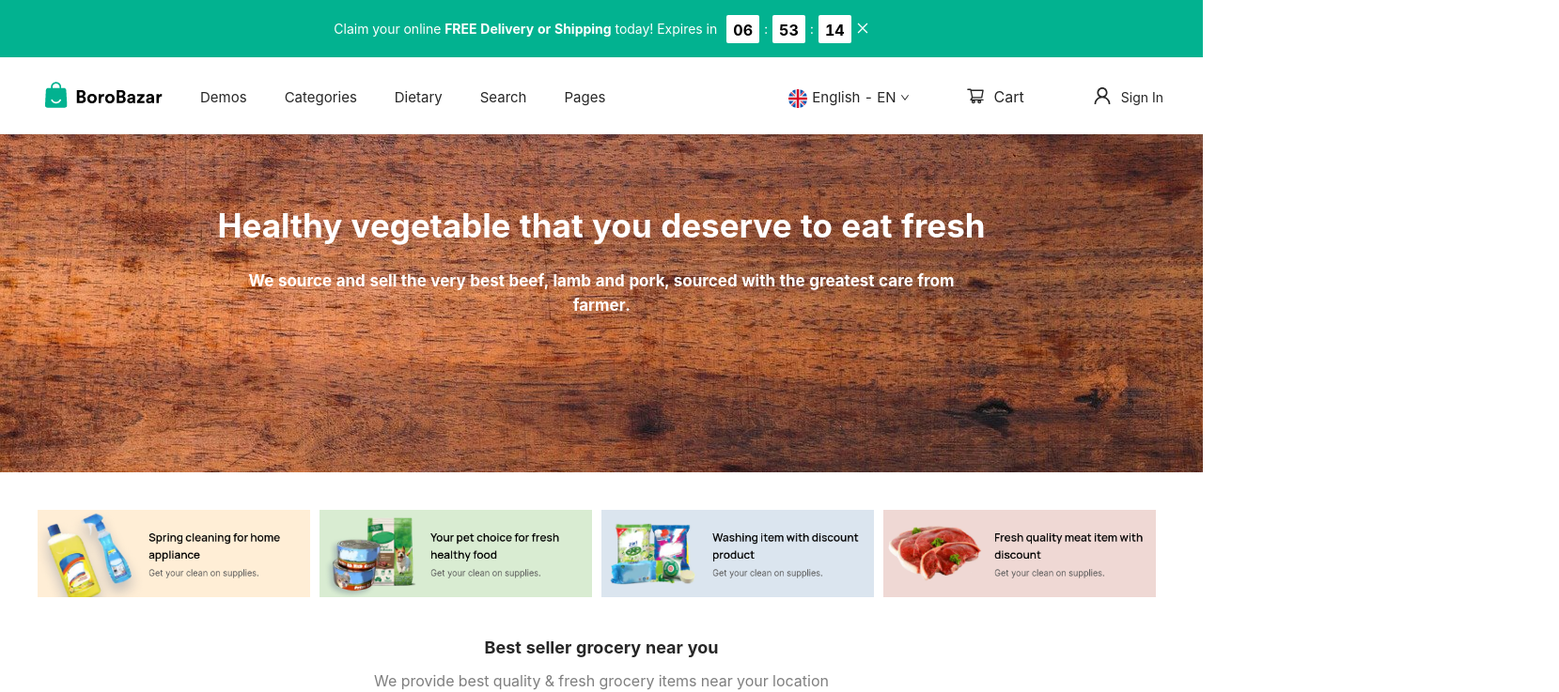
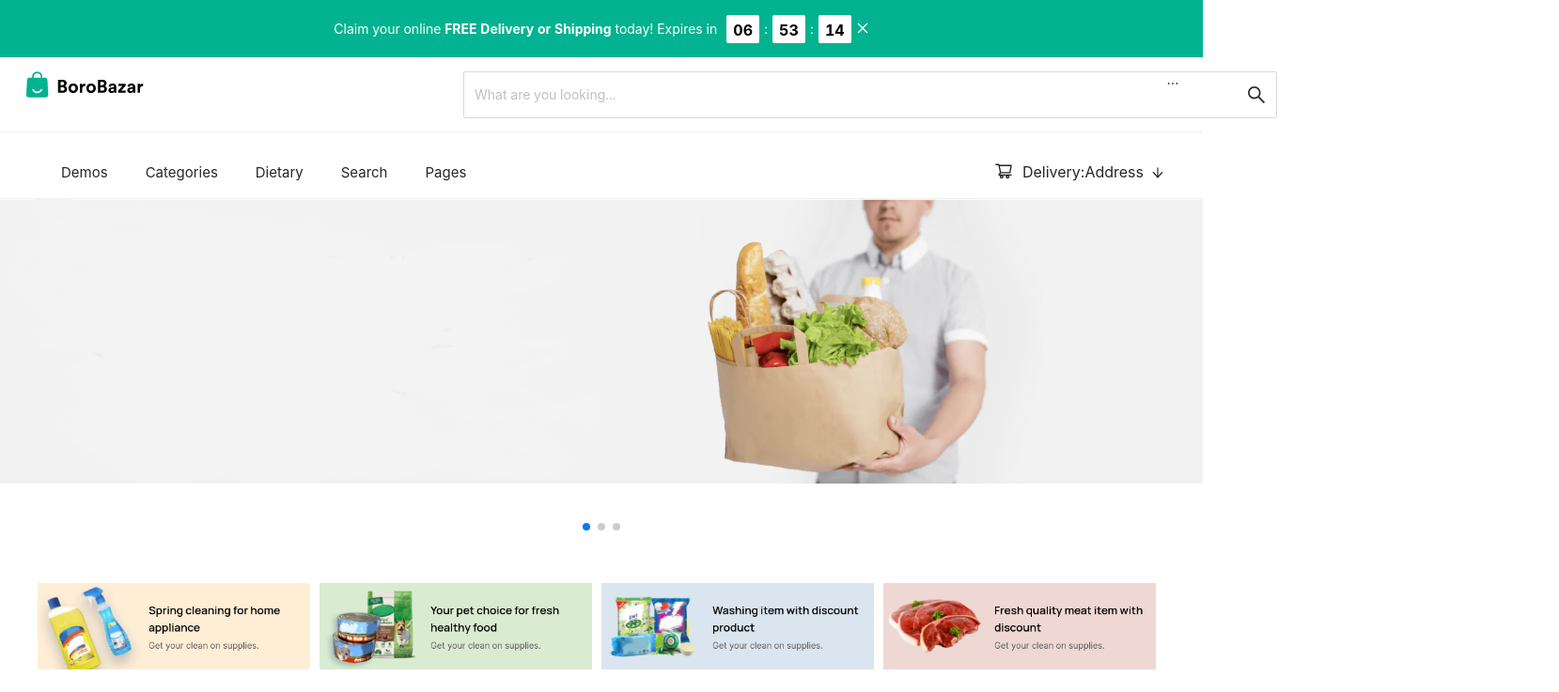
Before and after one commit to anwarhossain1/borobazar-6am, a React (Create React App) app: page / in a window 1280 px wide. Shown: the top 737 px of the page at 94% size, 1659 px wide, since content can reach past the window. Built offline with nearby package versions, Linux system fonts and the light colour scheme.

Commit message:
navbar and swiper component added

```diff
--- a/src/App.js
+++ b/src/App.js
@@ -3,12 +3,16 @@ import Homepage from "./components/Homepage/Homepage";
 import CountDown from "./components/Navbars/CountDown";
 import Navbar from "./components/Navbars/Navbar";
 import Footer from "./components/Footer/Footer";
+import MiddleNavbar from "./components/Navbars/MiddleNavbar";
 const App = () => {
   return (
     <div>
       <div>
         <div>
           <CountDown />
+        </div>
+        <div>
+          <MiddleNavbar />
         </div>
         <div>
           <Navbar />
--- a/src/components/Cards/CardSwipe/CardSwipe.jsx
+++ b/src/components/Cards/CardSwipe/CardSwipe.jsx
@@ -1,9 +1,10 @@
-import { Navigation } from "swiper";
+import SwiperCore, { Pagination } from "swiper";
 import { Swiper, SwiperSlide } from "swiper/react";
 import "swiper/swiper-bundle.min.css";
 import "swiper/swiper.min.css";
 
 import "./cardSwiper.css";
+SwiperCore.use([Pagination]);
 const CardSwipe = ({ images }) => {
   return (
     <Swiper
@@ -19,12 +20,13 @@ const CardSwipe = ({ images }) => {
       //       slidesPerView: 2,
       //     },
       //   }}
-      spaceBetween={100}
-      navigation
-      slidesPerView={3}
-      centeredSlides
-      onSlideChange={() => console.log("slide change")}
-      onSwiper={(swiper) => console.log(swiper)}
+      // spaceBetween={100}
+      // slidesPerView={1}
+      // centeredSlides
+      // onSlideChange={() => console.log("slide change")}
+      // onSwiper={(swiper) => console.log(swiper)}
+      // width={100}
+      pagination={true}
     >
       {images.map((card) => {
         return <SwiperSlide>{<img src={card.image} />}</SwiperSlide>;
--- a/src/components/Cards/CardSwipe/cardSwiper.css
+++ b/src/components/Cards/CardSwipe/cardSwiper.css
@@ -1,15 +1,33 @@
-.swiper-container {
+.swiper {
   width: 100%;
+  height: 100%;
+  z-index: -1;
 }
 
-@media screen and (min-width: 640px) {
-  .swiper-container {
-    width: 640px;
-  }
+.swiper-slide {
+  text-align: center;
+  font-size: 18px;
+  background: #fff;
+
+  /* Center slide text vertically */
+  display: -webkit-box;
+  display: -ms-flexbox;
+  display: -webkit-flex;
+  display: flex;
+  -webkit-box-pack: center;
+  -ms-flex-pack: center;
+  -webkit-justify-content: center;
+  justify-content: center;
+  -webkit-box-align: center;
+  -ms-flex-align: center;
+  -webkit-align-items: center;
+  align-items: center;
+  z-index: -1;
 }
 
-@media screen and (min-width: 768px) {
-  .swiper-container {
-    width: 768px;
-  }
+.swiper-slide img {
+  display: block;
+  width: 100%;
+  height: 80%;
+  object-fit: cover;
 }
--- a/src/components/Homepage/Homepage.jsx
+++ b/src/components/Homepage/Homepage.jsx
@@ -3,12 +3,29 @@ import Banner from "./Banner";
 import appleStore from "../../assets/images/app_store.png";
 import googleStore from "../../assets/images/google_play.png";
 import "./homepage.css";
+import image1 from "../../assets/images/app_promote.png";
+import image2 from "../../assets/images/superDiscount.png";
+import image3 from "../../assets/images/steak.png";
 
 import Cards from "../Cards/Cards";
+import CardSwipe from "../Cards/CardSwipe/CardSwipe";
 const Homepage = () => {
+  const images = [
+    {
+      image: image1,
+    },
+    {
+      image: image2,
+    },
+    {
+      image: image3,
+    },
+  ];
+
   return (
     <div>
-      <Banner />
+      {/* <Banner /> */}
+      <CardSwipe images={images} />
       <div className="cards">
         <Cards />
       </div>
--- /dev/null
+++ b/src/components/Navbars/MiddleNavbar.jsx
@@ -0,0 +1,156 @@
+import React, { useEffect, useState } from "react";
+import { Menu, Dropdown, Button } from "antd";
+import {
+  MenuOutlined,
+  DownOutlined,
+  MailOutlined,
+  ShoppingCartOutlined,
+  UserOutlined,
+  ArrowDownOutlined,
+  SearchOutlined,
+} from "@ant-design/icons";
+import logo from "../../assets/images/logo.png";
+import ukLogo from "../../assets/images/uk.png";
+import saLogo from "../../assets/images/saudi-arabia.png";
+import spainLogo from "../../assets/images/spain.png";
+import israelLogo from "../../assets/images/israel.png";
+import germanyLogo from "../../assets/images/germany.png";
+import chainaLogo from "../../assets/images/china.png";
+import Search from "../Search/Search";
+import "./middleNavbar.css";
+const { SubMenu, Item, Group } = Menu;
+
+const MiddleNavbar = () => {
+  //   const [scrolled, setScrolled] = useState(false);
+
+  //   //taking the scroll size
+  //   const handleScroll = () => {
+  //     const offset = window.scrollY;
+  //     if (offset > 30) {
+  //       setScrolled(true);
+  //     } else {
+  //       setScrolled(false);
+  //     }
+  //   };
+
+  //   useEffect(() => {
+  //     window.addEventListener("scroll", handleScroll);
+  //   }, []);
+  //   let navbarClasses = ["navbar"];
+  //   if (scrolled) {
+  //     navbarClasses.push("scrolled");
+  //   }
+  const menu = (
+    <Menu>
+      <Item key="0">
+        <a>
+          <img alt="uk" src={saLogo} className="lan-images" /> عربى - AR
+        </a>
+      </Item>
+      <Item key="1">
+        <a href="https://www.aliyun.com">
+          {" "}
+          <img alt="uk" src={ukLogo} className="lan-images" />
+          English - EN
+        </a>
+      </Item>
+
+      <Item key="2">
+        <img alt="uk" src={chainaLogo} className="lan-images" />
+        中国人 - ZH
+      </Item>
+      <Item key="2">
+        <img alt="uk" src={germanyLogo} className="lan-images" /> Deutsch - DE
+      </Item>
+      <Item key="2">
+        <img alt="uk" src={israelLogo} className="lan-images" />
+        rעברית - HE
+      </Item>
+      <Item key="2">
+        <img alt="uk" src={spainLogo} className="lan-images" />
+        Español - ES
+      </Item>
+    </Menu>
+  );
+  return (
+    <Menu mode="horizontal" style={{ padding: "5px", fontSize: "15px" }}>
+      <Item>
+        <img
+          alt="logo"
+          src={logo}
+          //   className={scrolled ? "logoVisible" : "logoHide"}
+        />
+      </Item>
+      <Item style={{ marginRight: "auto", boxShadow: "none" }}>
+        <Search />
+      </Item>
+
+      <Item>
+        <Dropdown overlay={menu} trigger={["click"]}>
+          <a className="ant-dropdown-link" onClick={(e) => e.preventDefault()}>
+            <img alt="uk" src={ukLogo} className="lan-images" />
+            English - EN <DownOutlined />
+          </a>
+        </Dropdown>
+      </Item>
+      <Item>
+        <Button
+          icon={<ShoppingCartOutlined style={{ fontSize: "20px" }} />}
+          type="text"
+          size="large"
+        >
+          Cart
+        </Button>
+      </Item>
+      <Item>
+        <Button
+          icon={<UserOutlined style={{ fontSize: "20px" }} />}
+          type="text"
+          shape="round"
+        >
+          Sign In
+        </Button>
+      </Item>
+      {/* {scrolled ? (
+        <>
+          <Item style={{ marginTop: "14px" }}>
+            <Button
+              type="text"
+              icon={<SearchOutlined style={{ fontSize: "20px" }} />}
+            />
+          </Item>
+          <Item style={{ marginTop: "14px" }}>
+            <Button
+              icon={<ShoppingCartOutlined style={{ fontSize: "20px" }} />}
+              type="text"
+              size="large"
+            >
+              Cart
+            </Button>
+          </Item>
+          <Item style={{ marginTop: "14px" }}>
+            <Button
+              icon={<UserOutlined style={{ fontSize: "20px" }} />}
+              type="text"
+              shape="round"
+            >
+              Sign In
+            </Button>
+          </Item>
+        </>
+      ) : (
+        <Item style={{ marginTop: "14px" }}>
+          <Button
+            icon={<ShoppingCartOutlined style={{ fontSize: "20px" }} />}
+            type="text"
+            size="large"
+          >
+            Delivery: <span>Address</span> <ArrowDownOutlined />
+          </Button>
+        </Item>
+      )} */}
+    </Menu>
+  );
+};
+
+export default MiddleNavbar;
--- a/src/components/Navbars/Navbar.css
+++ b/src/components/Navbars/Navbar.css
@@ -15,13 +15,14 @@
   width: 100%;
 }
 
-.logo {
+.logoVisible {
   margin-top: 20px;
   margin-bottom: 22px;
-  margin-left: 20px;
+  margin-left: 25px;
 }
-.logo_bottom {
-  border-bottom: none;
+
+.logoHide {
+  display: none;
 }
 
 .submenu {
--- a/src/components/Navbars/Navbar.jsx
+++ b/src/components/Navbars/Navbar.jsx
@@ -6,6 +6,8 @@ import {
   MailOutlined,
   ShoppingCartOutlined,
   UserOutlined,
+  ArrowDownOutlined,
+  SearchOutlined,
 } from "@ant-design/icons";
 import logo from "../../assets/images/logo.png";
 import ukLogo from "../../assets/images/uk.png";
@@ -38,58 +40,56 @@ const Navbar = () => {
   if (scrolled) {
     navbarClasses.push("scrolled");
   }
-  const menu = (
-    <Menu>
-      <Item key="0">
-        <a>
-          <img alt="uk" src={saLogo} className="lan-images" /> عربى - AR
-        </a>
-      </Item>
-      <Item key="1">
-        <a href="https://www.aliyun.com">
-          {" "}
-          <img alt="uk" src={ukLogo} className="lan-images" />
-          English - EN
-        </a>
-      </Item>
+  // const menu = (
+  //   <Menu>
+  //     <Item key="0">
+  //       <a>
+  //         <img alt="uk" src={saLogo} className="lan-images" /> عربى - AR
+  //       </a>
+  //     </Item>
+  //     <Item key="1">
+  //       <a href="https://www.aliyun.com">
+  //         {" "}
+  //         <img alt="uk" src={ukLogo} className="lan-images" />
+  //         English - EN
+  //       </a>
+  //     </Item>
 
-      <Item key="2">
-        <img alt="uk" src={chainaLogo} className="lan-images" />
-        中国人 - ZH
-      </Item>
-      <Item key="2">
-        <img alt="uk" src={germanyLogo} className="lan-images" /> Deutsch - DE
-      </Item>
-      <Item key="2">
-        <img alt="uk" src={israelLogo} className="lan-images" />
-        rעברית - HE
-      </Item>
-      <Item key="2">
-        <img alt="uk" src={spainLogo} className="lan-images" />
-        Español - ES
-      </Item>
-    </Menu>
-  );
+  //     <Item key="2">
+  //       <img alt="uk" src={chainaLogo} className="lan-images" />
+  //       中国人 - ZH
+  //     </Item>
+  //     <Item key="2">
+  //       <img alt="uk" src={germanyLogo} className="lan-images" /> Deutsch - DE
+  //     </Item>
+  //     <Item key="2">
+  //       <img alt="uk" src={israelLogo} className="lan-images" />
+  //       rעברית - HE
+  //     </Item>
+  //     <Item key="2">
+  //       <img alt="uk" src={spainLogo} className="lan-images" />
+  //       Español - ES
+  //     </Item>
+  //   </Menu>
+  // );
   return (
     <Menu
       className={navbarClasses.join(" ")}
       mode="horizontal"
       style={{ padding: "5px", fontSize: "15px" }}
     >
-      <Item className="logo_bottom">
-        <img alt="logo" src={logo} className="logo" />
+      <Item>
+        <img
+          alt="logo"
+          src={logo}
+          className={scrolled ? "logoVisible" : "logoHide"}
+        />
       </Item>
 
       <>
         <SubMenu title="Demos" style={{ marginTop: "14px" }}>
           <Item>
-            <a
-              target="_blank"
-              rel="noopener noreferrer"
-              href="https://www.antgroup.com"
-            >
-              Modern
-            </a>
+            <a>Modern</a>
           </Item>
           <Item>Classic</Item>
           <Item>Vintage</Item>
@@ -130,13 +130,21 @@ const Navbar = () => {
         </SubMenu>
       </>
 
-      <Item style={{ marginTop: "14px" }}>
+      {/* <Item style={{ marginTop: "14px" }}>
         <Dropdown overlay={menu} trigger={["click"]}>
           <a className="ant-dropdown-link" onClick={(e) => e.preventDefault()}>
             <img alt="uk" src={ukLogo} className="lan-images" />
             English - EN <DownOutlined />
           </a>
         </Dropdown>
+      </Item> */}
+      {scrolled ? (
+        <>
+          <Item style={{ marginTop: "14px" }}>
+            <Button
+              type="text"
+              icon={<SearchOutlined style={{ fontSize: "20px" }} />}
+            />
           </Item>
           <Item style={{ marginTop: "14px" }}>
             <Button
@@ -156,6 +164,18 @@ const Navbar = () => {
               Sign In
             </Button>
           </Item>
+        </>
+      ) : (
+        <Item style={{ marginTop: "14px" }}>
+          <Button
+            icon={<ShoppingCartOutlined style={{ fontSize: "20px" }} />}
+            type="text"
+            size="large"
+          >
+            Delivery: <span>Address</span> <ArrowDownOutlined />
+          </Button>
+        </Item>
+      )}
     </Menu>
   );
 };
--- /dev/null
+++ b/src/components/Navbars/middleNavbar.css
@@ -0,0 +1,3 @@
+.middle__navbar {
+  background-color: #e5e7ec;
+}
--- /dev/null
+++ b/src/components/Search/Search.jsx
@@ -0,0 +1,30 @@
+import React, { useState } from "react";
+import { Modal, Button, Input } from "antd";
+import { SearchOutlined } from "@ant-design/icons";
+import "./search.css";
+
+const Search = () => {
+  const [visible, setVisible] = useState(false);
+  return (
+    <>
+      <Input
+        className="search__input"
+        suffix={<SearchOutlined style={{ fontSize: "20px" }} />}
+        placeholder="What are you looking..."
+        onClick={() => setVisible(true)}
+      />
+
+      <Modal
+        style={{ top: 75, height: 100 }}
+        title="What"
+        top
+        visible={visible}
+        onOk={() => setVisible(false)}
+        onCancel={() => setVisible(false)}
+        width={900}
+      ></Modal>
+    </>
+  );
+};
+
+export default Search;
--- /dev/null
+++ b/src/components/Search/search.css
@@ -0,0 +1,5 @@
+.search__input {
+  margin: 10px 300px;
+  width: 100px;
+  height: 50px;
+}
```
Also changed, not shown: src/assets/images/steak.png (added). Lines whose indentation alone changed are shown as unchanged.
